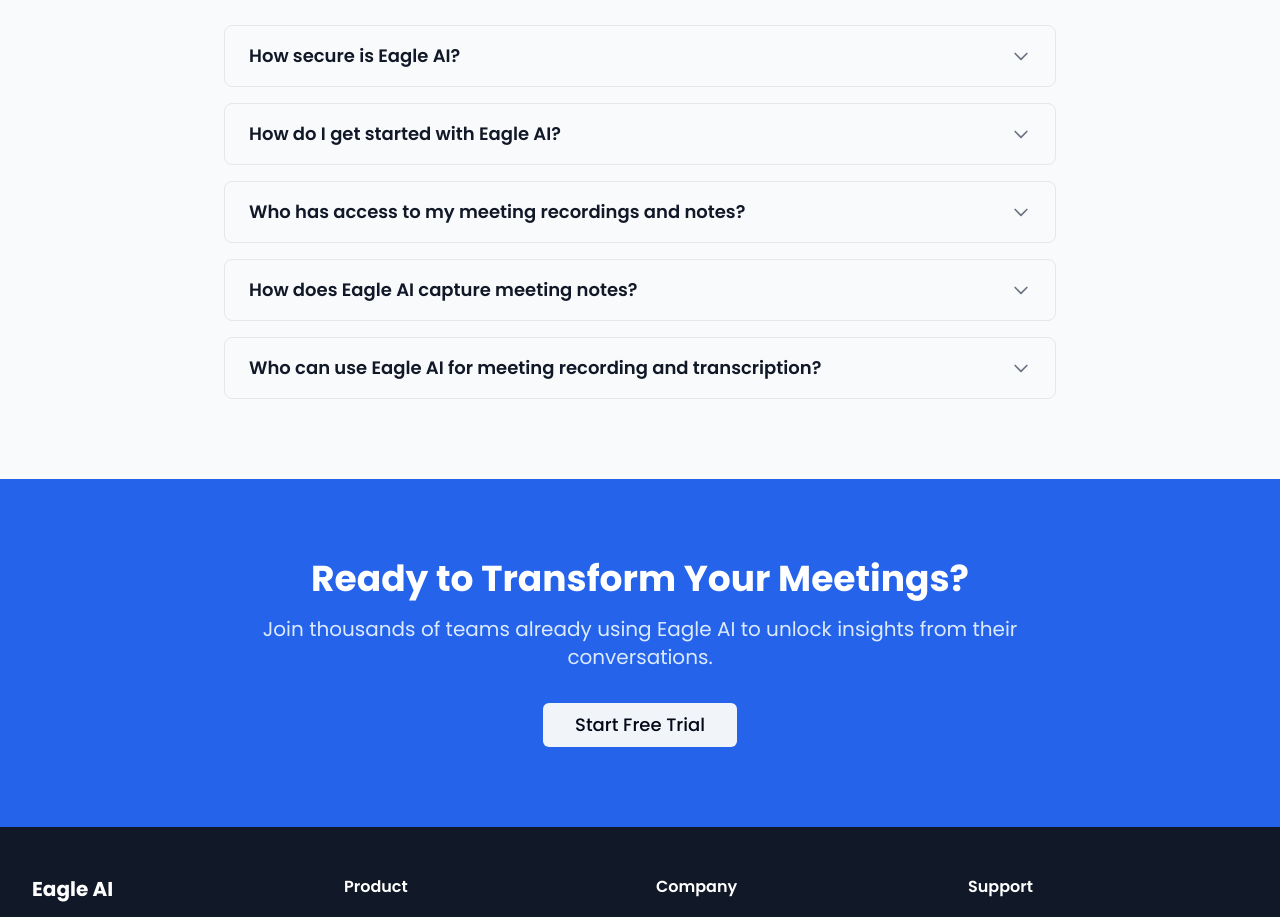
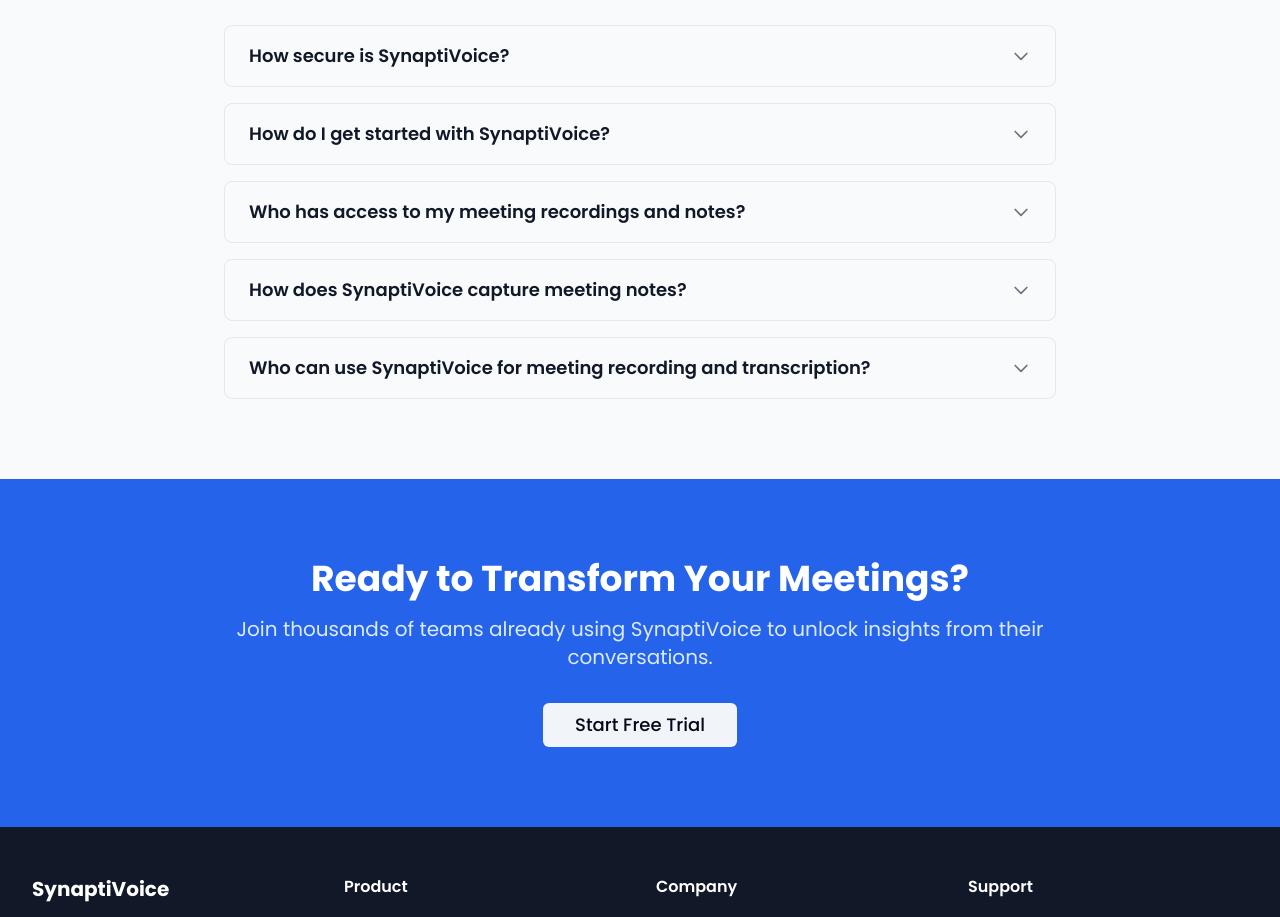
Before and after one commit to garciajoem4/eagleaillc-frontend, a React (Create React App) app: page / in a window 1280 px wide. Shown: the part 1880-2797 px from the top of the page. Built offline with nearby package versions, Linux system fonts and the light colour scheme; the HTML template or start-up script is replaced by a standard one.

Commit message:
Changed Eagle AI texts

```diff
--- a/src/pages/Homepage.tsx
+++ b/src/pages/Homepage.tsx
@@ -19,7 +19,7 @@
           <div className="flex justify-between items-center h-16">
             <div className="flex items-center">
               <div className="flex-shrink-0">
-                <h1 className="text-2xl font-bold text-blue-600">Eagle AI</h1>
+                <h1 className="text-2xl font-bold text-blue-600">SynaptiVoice</h1>
               </div>
               <div className="hidden md:block ml-10">
                 <div className="flex items-baseline space-x-8">
@@ -240,31 +240,31 @@
               Frequently Asked Questions
             </h2>
             <p className="text-xl text-gray-600">
-              Everything you need to know about Eagle AI
+              Everything you need to know about SynaptiVoice
             </p>
           </div>
 
           <div className="space-y-4">
             {[
               {
-                question: "How secure is Eagle AI?",
-                answer: "Absolutely. Eagle AI is designed with security, privacy, and control at its core. We follow industry best practices, including end-to-end encryption and continuous monitoring. Eagle AI is fully compliant with SOC 2, HIPAA, and GDPR standards. You also get granular, customizable controls to ensure meeting data is only accessible to the intended participants."
+                question: "How secure is SynaptiVoice?",
+                answer: "Absolutely. SynaptiVoice is designed with security, privacy, and control at its core. We follow industry best practices, including end-to-end encryption and continuous monitoring. SynaptiVoice is fully compliant with SOC 2, HIPAA, and GDPR standards. You also get granular, customizable controls to ensure meeting data is only accessible to the intended participants."
               },
               {
-                question: "How do I get started with Eagle AI?",
-                answer: "Getting started with Eagle AI is quick and free. You can try it out for yourself, your team, or your entire organization. Enjoy 14 days of complimentary access to the Eagle AI Pro plan, including AI recording credits for testing. After your trial, you’ll be automatically moved to the free plan — which stays free forever."
+                question: "How do I get started with SynaptiVoice?",
+                answer: "Getting started with SynaptiVoice is quick and free. You can try it out for yourself, your team, or your entire organization. Enjoy 14 days of complimentary access to the SynaptiVoice Pro plan, including AI recording credits for testing. After your trial, you’ll be automatically moved to the free plan — which stays free forever."
               },
               {
                 question: "Who has access to my meeting recordings and notes?",
                 answer: "By default, only internal meeting attendees can access your notes and recordings — so private conversations like 1-on-1s or leadership meetings stay confidential. If needed, you can share recordings with others by creating custom recording channels, which can be limited to specific users or opened up to your entire workspace. The choice is yours."
               },
               {
-                question: "How does Eagle AI capture meeting notes?",
-                answer: "Eagle AI joins your virtual meetings as a participant and requests permission to join — making it clear to everyone that the meeting will be recorded. You can set Eagle AI to join meetings automatically or manually invite it via your conferencing platform."
+                question: "How does SynaptiVoice capture meeting notes?",
+                answer: "SynaptiVoice joins your virtual meetings as a participant and requests permission to join — making it clear to everyone that the meeting will be recorded. You can set SynaptiVoice to join meetings automatically or manually invite it via your conferencing platform."
               },
               {
-                question: "Who can use Eagle AI for meeting recording and transcription?",
-                answer: "Anyone running remote meetings can use Eagle AI to capture conversations accurately. Record internal and external calls, 1-on-1s, team check-ins, and all-hands meetings using one secure AI-powered note-taking platform. Flying solo? Eagle AI’s individual plan is perfect for keeping your meeting notes and recordings organized and accessible."
+                question: "Who can use SynaptiVoice for meeting recording and transcription?",
+                answer: "Anyone running remote meetings can use SynaptiVoice to capture conversations accurately. Record internal and external calls, 1-on-1s, team check-ins, and all-hands meetings using one secure AI-powered note-taking platform. Flying solo? SynaptiVoice’s individual plan is perfect for keeping your meeting notes and recordings organized and accessible."
               }
             ].map((faq, index) => (
               <div key={index} className="border border-gray-200 rounded-lg">
@@ -308,7 +308,7 @@
             Ready to Transform Your Meetings?
           </h2>
           <p className="text-xl text-blue-100 mb-8">
-            Join thousands  of teams already using Eagle AI to unlock insights from their conversations.
+            Join thousands  of teams already using SynaptiVoice to unlock insights from their conversations.
           </p>
           <div className="flex flex-col sm:flex-row gap-4 justify-center">
             <Link to="/login">
@@ -325,7 +325,7 @@
         <div className="max-w-7xl mx-auto px-4 sm:px-6 lg:px-8">
           <div className="grid grid-cols-1 md:grid-cols-4 gap-8">
             <div>
-              <h3 className="text-xl font-bold mb-4">Eagle AI</h3>
+              <h3 className="text-xl font-bold mb-4">SynaptiVoice</h3>
               <p className="text-gray-400 text-sm">
                 Transforming conversations into actionable insights with AI-powered intelligence.
               </p>
@@ -359,7 +359,7 @@
             </div>
           </div>
           <div className="border-t border-gray-800 mt-8 pt-8 text-center text-sm text-gray-400">
-            <p>&copy; 2025 Eagle AI. All rights reserved.</p>
+            <p>&copy; 2025 SynaptiVoice. All rights reserved.</p>
           </div>
         </div>
       </footer>
```
